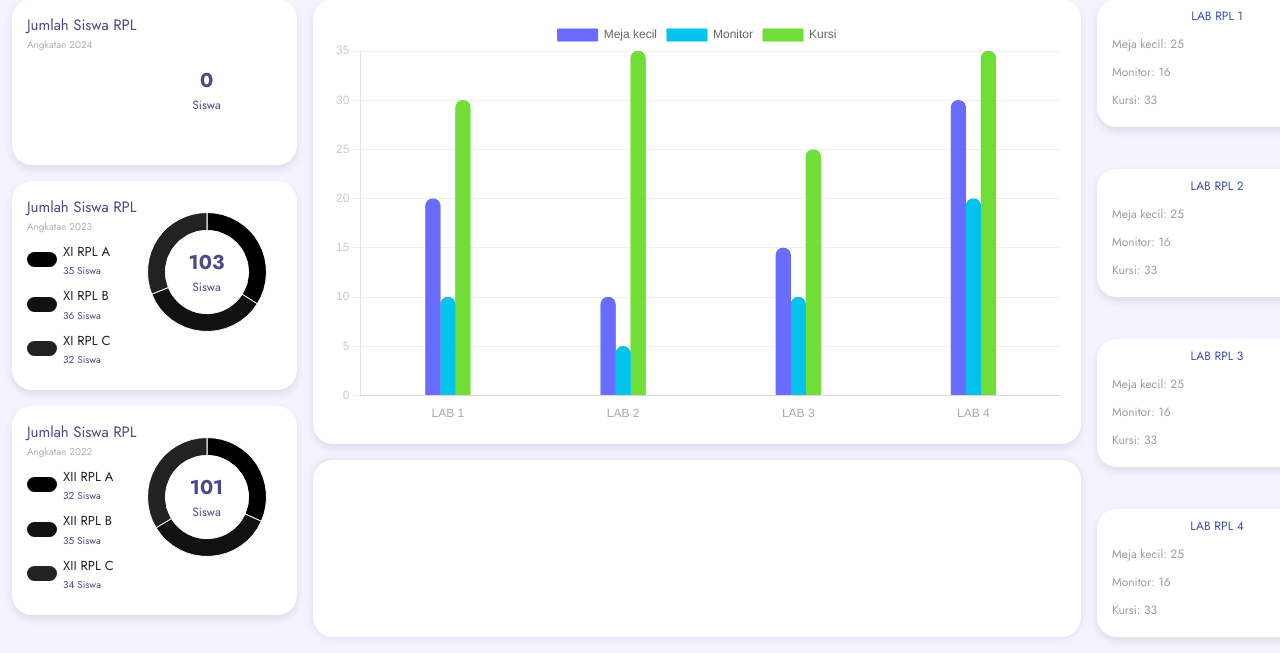
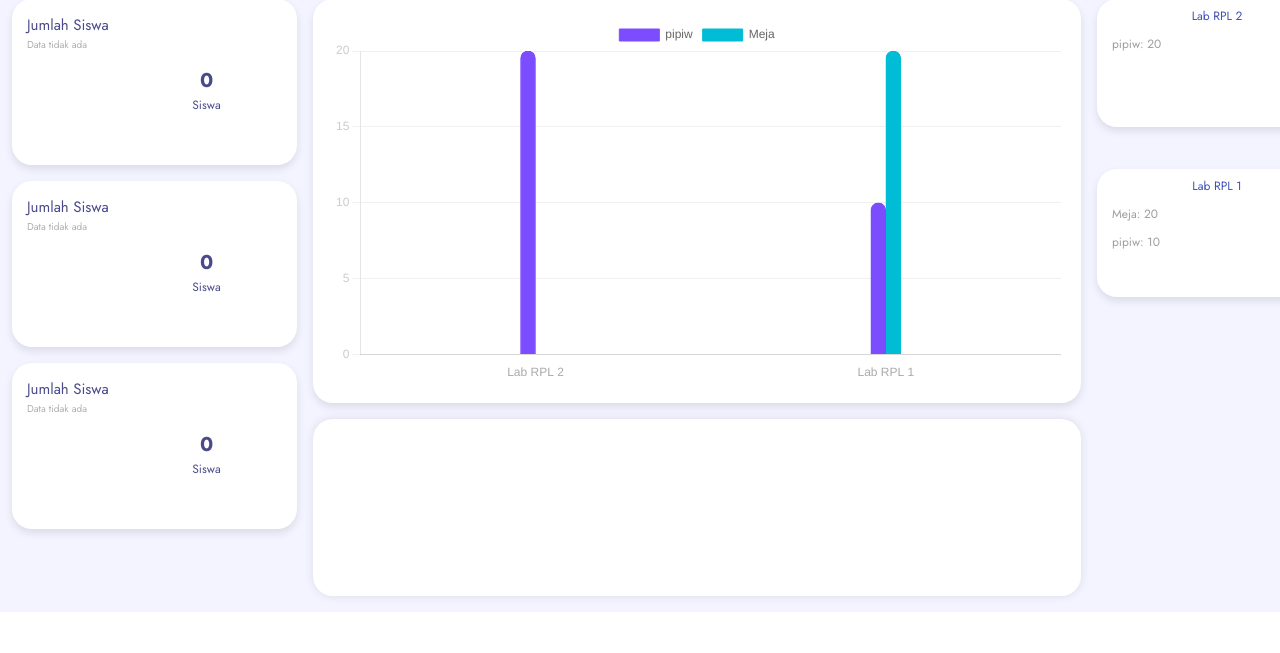
Before and after one commit to P5Jurusan/jurusan, a Flask app: page / in a window 1280 px wide. Shown: the part 253-906 px from the top of the page. After the commit the page ends 857 px from the top, so only its background shows below. Run offline with Flask 3, Linux system fonts and the light colour scheme; grey boxes are pictures that could not be loaded.

Commit message:
backend index

```diff
--- a/app.py
+++ b/app.py
@@ -1,12 +1,16 @@
 from flask import Flask, render_template, request, redirect, url_for, flash, session
 from flask_migrate import Migrate
 import secrets
+import random
 from flask_sqlalchemy import SQLAlchemy
 from itsdangerous import URLSafeTimedSerializer
 from email.mime.text import MIMEText
 from email.mime.multipart import MIMEMultipart
 import smtplib
 from itsdangerous import URLSafeTimedSerializer
+from itertools import chain
+
+
 
 app = Flask(__name__)
 app.secret_key = secrets.token_hex(32)
@@ -61,8 +65,15 @@ class labRoom(db.Model):
 
     id = db.Column(db.Integer, primary_key=True)
     name = db.Column(db.String(100), nullable=False)
-    goods = db.Column(db.String(100), nullable=False)
+
+class Goods(db.Model):
+    __tablename__ = 'goods'
+
+    id = db.Column(db.Integer, primary_key=True)
+    name = db.Column(db.String(100), nullable=False)
     amount = db.Column(db.Integer, nullable=False)
+    id_lab_rooms = db.Column(db.Integer, db.ForeignKey('lab_rooms.id'))
+    lab_rooms = db.relationship('labRoom', backref='goods')
 
 class Teacher(db.Model):
     __tablename__ = 'teachers'
@@ -75,13 +86,22 @@ class Teacher(db.Model):
 def init_db():
     db.create_all()
 
+@app.context_processor
+def utility_processor():
+    return dict(chain=chain)
+
+@app.template_global()
+def random_color():
+    return "#{:06x}".format(random.randint(0, 0xFFFFFF))
+
 @app.route('/')
 def index():
     informations = Information.query.order_by(Information.id.desc()).limit(1).all()
     activities = Activity.query.order_by(Activity.id.desc()).limit(3).all()
     teachers = Teacher.query.all()
     batches = Batch.query.order_by(Batch.id.desc()).limit(3).all()
-    return render_template('index.html', activities=activities, informations=informations,teachers=teachers,batches=batches)
+    labrooms = labRoom.query.order_by(labRoom.id.desc()).limit(3).all()
+    return render_template('index.html', activities=activities, informations=informations,teachers=teachers,batches=batches,labrooms=labrooms)
 
 @app.route('/login', methods=['GET', 'POST'])
 def login():
--- a/templates/index.html
+++ b/templates/index.html
@@ -12,6 +12,8 @@
     <link rel="preconnect" href="https://fonts.gstatic.com" crossorigin>
     <link href="https://fonts.googleapis.com/css2?family=Jost:ital,wght@0,100..900;1,100..900&display=swap"
         rel="stylesheet">
+    <script src="https://cdn.jsdelivr.net/npm/chart.js"></script>
+
     <style>
         body {
             background-color: #f3f4ff;
@@ -520,26 +522,27 @@
         <div class="d-flex mb-3">
 
             <div class="d-flex flex-column me-3">
-                <!-- diagram kelas 1 -->
                 <!-- diagram kelas -->
                 {% for batch in batches %}
                 <div class="card-diagram mb-3">
                     <div class="row">
                         <div class="col-md-6">
-                            <div class="title-diagram">Jumlah Siswa RPL</div>
+                            <div class="title-diagram">Jumlah Siswa</div>
                             <div class="subtitle-diagram">Angkatan {{ batch.batch_year }}</div>
                             <div class="mt-2">
+                                <div class="class-diagram"
+                                    style="display: flex; flex-direction: column; align-items: start;">
+                                    {% set classColors = [] %}
                                     {% for class_ in batch.classes %}
-                                <div class="class-diagram mb-2">
-                                    <div class="color-box"
-                                        style="background-color: #{{ loop.index0 % 10 }}{{ loop.index0 % 10 }}{{ loop.index0 % 10 }};">
+                                    {% set randomColor = "#{:06x}".format(range(0, 16777215) | random) %}
+                                    {% set _ = classColors.append(randomColor) %}
+                                    <div class="class-diagram-item" style="display: flex;flex-direction: row;">
+                                        <div class="color-box" style="background-color: {{ randomColor }};"></div>
+                                        <div class="text">{{ class_.class_name }}</div>
                                     </div>
-                                    <div>
-                                        <div class="text">{{ class_.class_name }}</div>
                                     <div class="count">{{ class_.total_student }} Siswa</div>
+                                    {% endfor %}
                                 </div>
-                                </div>
-                                {% endfor %}
                             </div>
                         </div>
                         <div class="col-md-2">
@@ -553,6 +556,67 @@
                         </div>
                     </div>
                 </div>
+
+                <script>
+                    var classColors = {{ classColors | tojson }};
+                    var classLabels = [
+                        {% for class_ in batch.classes %}
+                    '{{ class_.class_name }}',
+                        {% endfor %}
+                    ];
+                    var classData = [
+                        {% for class_ in batch.classes %}
+                    { { class_.total_student } },
+                    {% endfor %}
+                    ];
+
+                    console.log("Class colors for batch {{ batch.batch_year }}:", classColors);
+
+                    if (classColors.length > 0) {
+                        var ctx = document.getElementById('myPieChart-{{ batch.id }}').getContext('2d');
+                        var myPieChart = new Chart(ctx, {
+                            type: 'doughnut',
+                            data: {
+                                labels: classLabels,
+                                datasets: [{
+                                    data: classData,
+                                    backgroundColor: classColors,
+                                    borderWidth: 1
+                                }]
+                            },
+                            options: {
+                                cutout: '70%',
+                                plugins: {
+                                    legend: {
+                                        display: false
+                                    }
+                                }
+                            }
+                        });
+                    } else {
+                        console.log('No classes found for batch {{ batch.batch_year }}');
+                    }
+                </script>
+                {% else %}
+                {% for i in range(3) %}
+                <div class="card-diagram mb-3">
+                    <div class="row">
+                        <div class="col-md-6">
+                            <div class="title-diagram">Jumlah Siswa</div>
+                            <div class="subtitle-diagram">Data tidak ada</div>
+                        </div>
+                        <div class="col-md-2">
+                            <div class="chart-container mt-3">
+                                <canvas id="myPieChart-{{ i }}"></canvas>
+                                <div class="chart-center">
+                                    <div class="number">0</div>
+                                    <div class="label">Siswa</div>
+                                </div>
+                            </div>
+                        </div>
+                    </div>
+                </div>
+                {% endfor %}
                 {% endfor %}
             </div>
 
@@ -560,8 +624,7 @@
                 <!-- card grafik -->
                 <div class="card-large mb-3">
                     <div class="card-large-content">
-                        <canvas id="barChart"></canvas>
-                        </p>
+                        <canvas id="barChart" width="400" height="200"></canvas>
                     </div>
                 </div>
 
@@ -586,116 +649,28 @@
             </div>
 
             <div class="lab-container">
-                <!-- card lab 1 -->
+                {% set colors = ['color-purple', 'color-blue', 'color-green'] %}
+                {% for labroom in labrooms %}
                 <div class="card-lab">
-                    <div class="title">LAB RPL 1</div>
+                    <div class="title">{{ labroom.name }}</div>
+                    {% for good in labroom.goods %}
+                    {% if good.id_lab_rooms == labroom.id %}
                     <div class="item">
                         <span class="label">
-                            <span>Meja kecil</span>
-                            <span>: 25</span>
+                            <span>{{ good.name }}</span>
+                            <span>: {{ good.amount }}</span>
                         </span>
-                        <span class="color-box color-purple"></span>
+                        <span class="color-box {{ colors[loop.index0 % colors|length] }}"></span>
                     </div>
-                    <div class="item">
-                        <span class="label">
-                            <span>Monitor</span>
-                            <span>: 16</span>
-                        </span>
-                        <span class="color-box color-blue"></span>
+                    {% endif %}
+                    {% endfor %}
                 </div>
-                    <div class="item">
-                        <span class="label">
-                            <span>Kursi</span>
-                            <span>: 33</span>
-                        </span>
-                        <span class="color-box color-green"></span>
-                    </div>
-                </div>
-
-                <!-- card lab 2 -->
-                <div class="card-lab">
-                    <div class="title">LAB RPL 2</div>
-                    <div class="item">
-                        <span class="label">
-                            <span>Meja kecil</span>
-                            <span>: 25</span>
-                        </span>
-                        <span class="color-box color-purple"></span>
-                    </div>
-                    <div class="item">
-                        <span class="label">
-                            <span>Monitor</span>
-                            <span>: 16</span>
-                        </span>
-                        <span class="color-box color-blue"></span>
-                    </div>
-                    <div class="item">
-                        <span class="label">
-                            <span>Kursi</span>
-                            <span>: 33</span>
-                        </span>
-                        <span class="color-box color-green"></span>
-                    </div>
-                </div>
-
-                <!-- card lab 3 -->
-                <div class="card-lab">
-                    <div class="title">LAB RPL 3</div>
-                    <div class="item">
-                        <span class="label">
-                            <span>Meja kecil</span>
-                            <span>: 25</span>
-                        </span>
-                        <span class="color-box color-purple"></span>
-                    </div>
-                    <div class="item">
-                        <span class="label">
-                            <span>Monitor</span>
-                            <span>: 16</span>
-                        </span>
-                        <span class="color-box color-blue"></span>
-                    </div>
-                    <div class="item">
-                        <span class="label">
-                            <span>Kursi</span>
-                            <span>: 33</span>
-                        </span>
-                        <span class="color-box color-green"></span>
-                    </div>
-                </div>
-
-                <!-- card lab 4 -->
-                <div class="card-lab">
-                    <div class="title">LAB RPL 4</div>
-                    <div class="item">
-                        <span class="label">
-                            <span>Meja kecil</span>
-                            <span>: 25</span>
-                        </span>
-                        <span class="color-box color-purple"></span>
-                    </div>
-                    <div class="item">
-                        <span class="label">
-                            <span>Monitor</span>
-                            <span>: 16</span>
-                        </span>
-                        <span class="color-box color-blue"></span>
-                    </div>
-                    <div class="item">
-                        <span class="label">
-                            <span>Kursi</span>
-                            <span>: 33</span>
-                        </span>
-                        <span class="color-box color-green"></span>
-                    </div>
+                {% endfor %}
             </div>
         </div>
 
     </div>
 
-    </div>
-
-    <script src="https://cdn.jsdelivr.net/npm/chart.js"></script>
     <script>
         window.onload = function () {
             const calendarBody = document.getElementById('calendarBody');
@@ -783,75 +758,43 @@
         // Panggil fungsi untuk mulai berganti gambar setiap beberapa detik
         setInterval(switchImageAndDescription, 5000); // Ubah gambar setiap 5 detik
 
-        {% for batch in batches %}
-        var ctx = document.getElementById('myPieChart-{{ batch.id }}').getContext('2d');
-        var myPieChart = new Chart(ctx, {
-            type: 'doughnut',
-            data: {
-                labels: [
-                    {% for class_ in batch.classes %}
-                        '{{ class_.class_name }}',
-                    {% endfor %}
-                ],
-                datasets: [{
-                    data: [
-                        {% for class_ in batch.classes %}
-                            {{ class_.total_student }},
-                        {% endfor %}
-                    ],
-                    backgroundColor: [
-                        {% for class_ in batch.classes %}
-                            '#{{ loop.index0 % 10 }}{{ loop.index0 % 10 }}{{ loop.index0 % 10 }}',
-                        {% endfor %}
-                    ],
-                    borderWidth: 1
-                }]
-            },
-            options: {
-                cutout: '70%',
-                plugins: {
-                    legend: {
-                        display: false
-                    }
-                }
-            }
-        });
-        {% endfor %}
+        document.addEventListener('DOMContentLoaded', function () {
+    var colors = ['#7C4DFF', '#00BCD4', '#8BC34A'];
+    var ctx = document.getElementById('barChart').getContext('2d');
 
-        document.addEventListener('DOMContentLoaded', function () {
-            var ctx = document.getElementById('barChart').getContext('2d');
     var barChart = new Chart(ctx, {
         type: 'bar',
         data: {
-                    labels: ['LAB 1', 'LAB 2', 'LAB 3', 'LAB 4'],
+            labels: [
+                {% for labroom in labrooms %}
+                '{{ labroom.name }}',
+                {% endfor %}
+            ],
             datasets: [
+                {% set all_goods = [] %}
+                {% for labroom in labrooms %}
+                    {% for good in labroom.goods %}
+                        {% if good.name not in all_goods %}
+                            {% set _ = all_goods.append(good.name) %}
+                        {% endif %}
+                    {% endfor %}
+                {% endfor %}
+
+                {% for good_name in all_goods %}
                 {
-                            label: 'Meja kecil',
-                            data: [20, 10, 15, 30],
-                            backgroundColor: '#696CFF',
-                            borderColor: '#696CFF',
+                    label: '{{ good_name }}',
+                    data: [
+                        {% for labroom in labrooms %}
+                            {{ labroom.goods | selectattr("name", "equalto", good_name) | map(attribute="amount") | list | first | default(0) }},
+                        {% endfor %}
+                    ],
+                    backgroundColor: colors[{{ loop.index0 }} % colors.length],
+                    borderColor: colors[{{ loop.index0 }} % colors.length],
                     borderWidth: 1,
                     borderRadius: 10,
-                            barThickness: 15, // Ukuran batang lebih kecil
+                    barThickness: 15,
                 },
-                        {
-                            label: 'Monitor',
-                            data: [10, 5, 10, 20],
-                            backgroundColor: '#03C3EC',
-                            borderColor: '#03C3EC',
-                            borderWidth: 1,
-                            borderRadius: 10,
-                            barThickness: 15, // Ukuran batang lebih kecil
-                        },
-                        {
-                            label: 'Kursi',
-                            data: [30, 35, 25, 35],
-                            backgroundColor: '#71DD37',
-                            borderColor: '#71DD37',
-                            borderWidth: 1,
-                            borderRadius: 10,
-                            barThickness: 15, // Ukuran batang lebih kecil
-                        }
+                {% endfor %}
             ]
         },
         options: {
@@ -884,8 +827,16 @@
             }
         }
     });
+
+    // Debugging di frontend
+    console.log("Chart Labels:", barChart.data.labels);
+    barChart.data.datasets.forEach(function (dataset, index) {
+        console.log(`Dataset ${index + 1}:`);
+        console.log(`- Label: ${dataset.label}`);
+        console.log(`- Data: ${dataset.data}`);
+        console.log(`- BackgroundColor: ${dataset.backgroundColor}`);
     });
-
+});
     </script>
 </body>
 
```
Also changed, not shown: instance/jurusan.db. Lines whose indentation alone changed are shown as unchanged.
